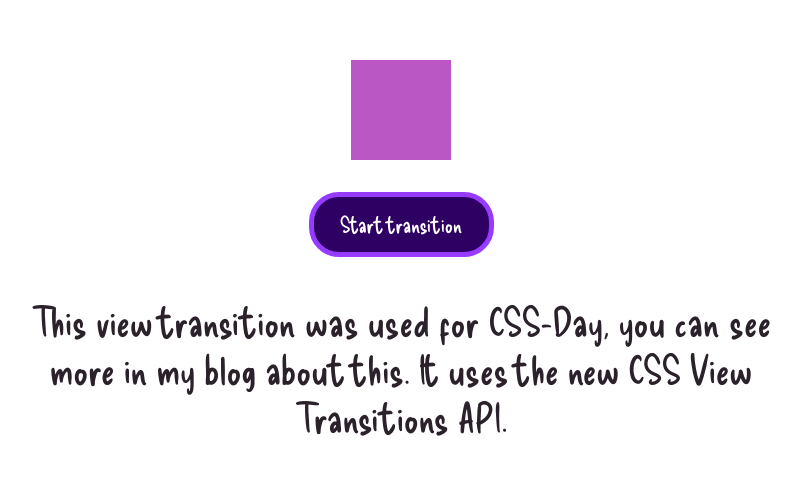
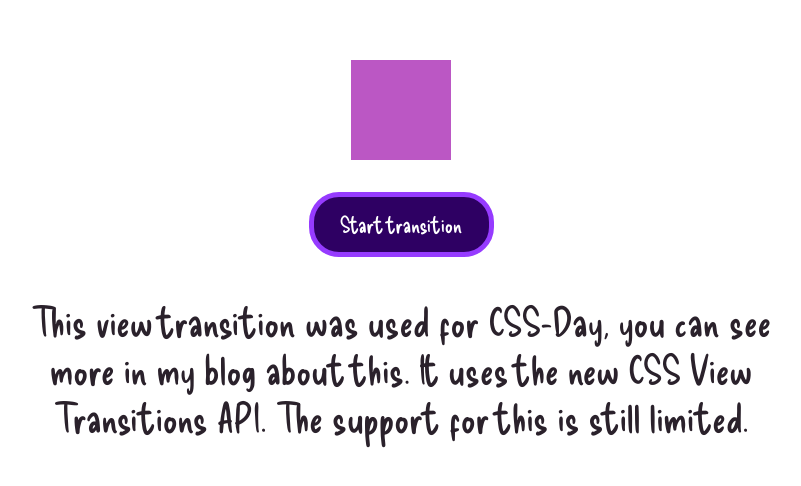
Before and after one commit to Lutrian1/tolsmoestuintje, a SvelteKit app: page /experiments/flowerviewtrans in a window 1280 px wide. Shown: the part 130-616 px from the top of the page, without its empty margins (239-1040 px from the left). Built offline with nearby package versions, Linux system fonts and the light colour scheme.

Commit message:
blabliepbloep

```diff
--- a/src/routes/experiments/+page.svelte
+++ b/src/routes/experiments/+page.svelte
@@ -1,6 +1,5 @@
 <script>
     import { Background } from '$lib';
-
     import { onMount } from 'svelte';
 
     // Voor elke route in experiment, maar hier een nieuwe route aan als je nieuwe code hebt.
--- a/src/routes/experiments/flowerviewtrans/+page.svelte
+++ b/src/routes/experiments/flowerviewtrans/+page.svelte
@@ -21,7 +21,7 @@
 <main>
 	<div class="flower"></div>
 	<a href="/experiments/flowerviewtrans/navto" on:click={navigateWithTransition}>Start transition</a>
-	<p>This view transition was used for CSS-Day, you can see more in my blog about this. It uses the new CSS View Transitions API.</p>
+	<p>This view transition was used for CSS-Day, you can see more in my blog about this. It uses the new CSS View Transitions API. The support for this is still limited.</p>
 </main>
 
 <style>
--- a/src/routes/experiments/flowerviewtrans/viewtransitionflower.css
+++ b/src/routes/experiments/flowerviewtrans/viewtransitionflower.css
@@ -34,7 +34,6 @@ main {
     align-items: center;
     justify-content: center;
 }
-
 /* -------------------------------- AMIMATIE: VIEW TRANSITION (FLOWER) ----------------------------------- */
 @layer view-transition{
 
```
